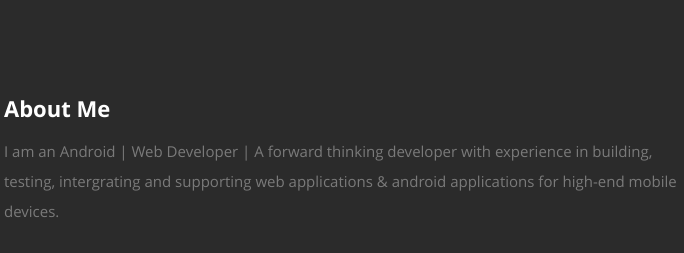
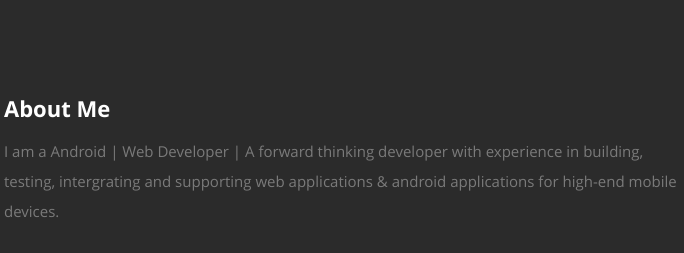
Before and after one commit to NewtonRono/newtonrono.github.io, a plain HTML site: page index.html in a window 1280 px wide. Shown: the part 802-1055 px from the top of the page, 401-1085 px from the left. Drawn offline with nearby package versions, Linux system fonts and the light colour scheme.

Commit message:
Update index.html

```diff
--- a/index.html
+++ b/index.html
@@ -112,7 +112,7 @@
 
             <h2>About Me</h2>
 
-            <p>I am an Android | Web Developer | A forward thinking developer with experience in building, testing, intergrating and supporting web applications & android applications for high-end mobile devices.
+            <p>I am a Android | Web Developer | A forward thinking developer with experience in building, testing, intergrating and supporting web applications & android applications for high-end mobile devices.
             </p>
 
             <div class="row">
```
